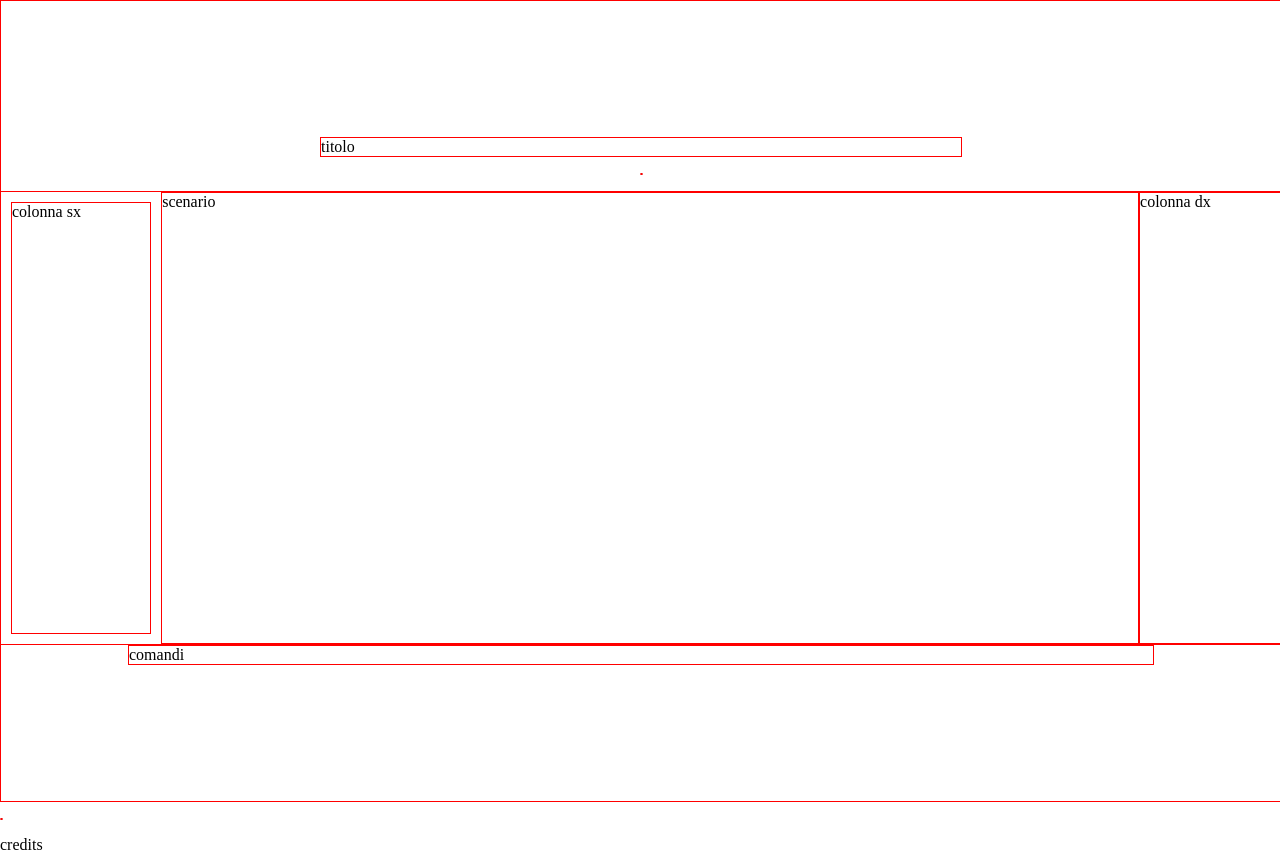
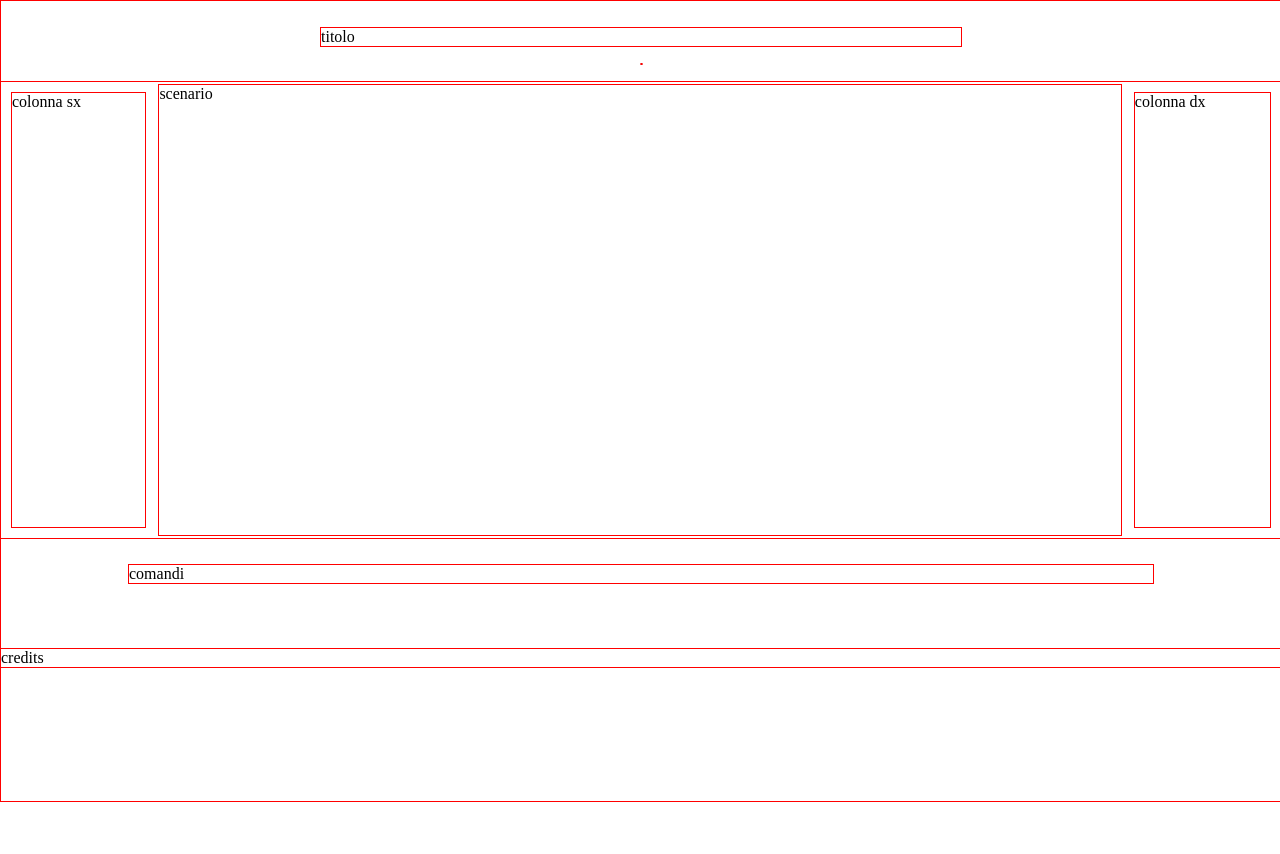
Before and after one commit to Wolphyre/Legend-of-Anghora-Librogame-project, a plain HTML site: page 0-vanillamodel.html in a window 1280 px wide. After the commit the page ends 802 px from the top, so only its background shows below. Drawn offline with Linux system fonts and the light colour scheme.

Commit message:
aplha 0.1.1

```diff
--- a/0-vanillamodel.html
+++ b/0-vanillamodel.html
@@ -18,10 +18,12 @@
             <div class="main red-border">scenario</div>
             <div class="columnright red-border"> colonna dx</div>
         </div>
-        <div class="controls red-border">comandi</div>
+        <div class="controls red-border">comandi
+
+        </div>
+        <footer class="foot red-border"> credits</footer>
     </div>
-    <div class="divider red-border"></div>
-    <footer class="foot"> credits</footer>
+
 </body>
 
 </html>
--- a/style.css
+++ b/style.css
@@ -17,12 +17,13 @@ body {
     width: 100%;
     height: 100%;
     display: flex;
-    justify-content: center;
+    /* justify-content: center; */
     align-items: center;
     flex-direction: column;
 }
 
 .head {
+    margin-top: 2%;
     width: 50%;
     display: flex;
 }
@@ -33,6 +34,7 @@ body {
 }
 
 .main {
+    margin: 2px;
     height: 450px;
     width: 60%;
     flex-grow: 3;
@@ -47,17 +49,21 @@ body {
 }
 
 .columnright {
+    margin: 10px;
     flex-grow: 1;
     flex-direction: row;
 
 }
 
 .controls {
+    margin-top: 2%;
     width: 80%;
     flex-direction: column
 }
 
 .foot {
+    width: 100%;
+    margin-top: 5%;
     flex-direction: row
 }
 
```
